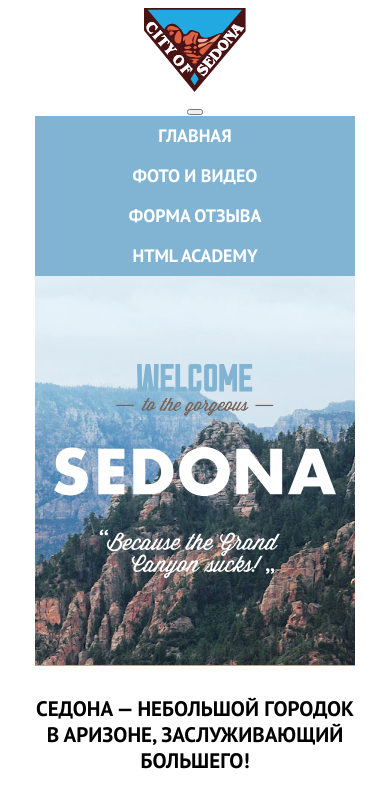
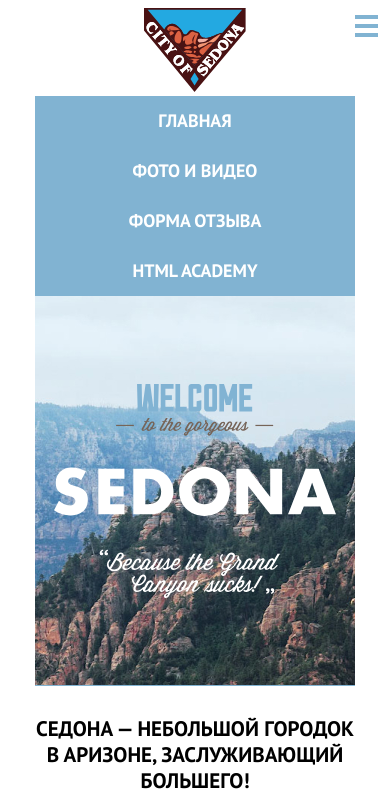
Before and after one commit to shldvts/1512041-sedona-22, a website: page source/index.html in a window 390 px wide. Shown: the top 801 px of the page. Drawn offline with nearby package versions, Linux system fonts and the light colour scheme; files that its build step writes are made by us from their sources.

```diff
--- a/source/index.html
+++ b/source/index.html
@@ -15,22 +15,22 @@
         <a class="page-header__logo" href="#">
           <img src="img/sedona-logo.svg" width="102" height="84" alt="Sedona">
         </a>
-        <nav class="header-nav">
-          <button class="header-nav__toggle" type="button">
+        <nav class="main-nav main-nav--closed main-nav--nojs">
+          <button class="main-nav__toggle" type="button">
             <span class="visually-hidden">Открыть меню</span>
           </button>
-          <ul class="header-nav__list">
-            <li class="header-nav__list-item">
-              <a class="header-nav__link" href="#">Главная</a>
+          <ul class="main-nav__list">
+            <li class="main-nav__list-item">
+              <a class="main-nav__link" href="#">Главная</a>
             </li>
-            <li class="header-nav__list-item">
-              <a class="header-nav__link" href="catalog.html">Фото и видео</a>
+            <li class="main-nav__list-item">
+              <a class="main-nav__link" href="catalog.html">Фото и видео</a>
             </li>
-            <li class="header-nav__list-item">
-              <a class="header-nav__link" href="form.html">Форма отзыва</a>
+            <li class="main-nav__list-item">
+              <a class="main-nav__link" href="form.html">Форма отзыва</a>
             </li>
-            <li class="header-nav__list-item">
-              <a class="header-nav__link" href="blank.html">HTML Academy</a>
+            <li class="main-nav__list-item">
+              <a class="main-nav__link" href="blank.html">HTML Academy</a>
             </li>
           </ul>
         </nav>
--- a/source/less/blocks/header-nav.less
+++ /dev/null
@@ -1,39 +0,0 @@
-// @import "blocks/header-nav.less"
-
-.header-nav__list {
-  margin: 0;
-  padding-left: 0;
-  list-style: none;
-}
-
-.header-nav__list-item {
-  background-color: @blue-basic;
-}
-
-.header-nav__link {
-  color: @basic-white;
-  .font-property(700; 18px; 40px);
-}
-
-@media (min-width: @tablet-width) {
-  .header-nav {
-    min-height: 56px;
-  }
-
-  .header-nav__list {
-    display: flex;
-    justify-content: space-between;
-  }
-
-  .header-nav__list-item {
-    background-color: @basic-white;
-  }
-
-  .header-nav__link {
-    color: @basic-black;
-  }
-
-  .header-nav__toggle {
-    display: none;
-  }
-}
--- /dev/null
+++ b/source/less/blocks/main-nav.less
@@ -0,0 +1,94 @@
+// @import "blocks/main-nav.less"
+
+.main-nav {
+  background-color: @basic-white;
+  min-height: 55px;
+}
+
+.main-nav__toggle {
+  position: absolute;
+  top: 0;
+  right: 0;
+  z-index: 2;
+  display: block;
+  width: 50px;
+  height: 50px;
+  cursor: pointer;
+  border: none;
+  background-color: transparent;
+
+  &:hover {
+    opacity: 0.6;
+  }
+
+  &:active {
+    opacity: 0.3;
+  }
+}
+
+.main-nav--closed .main-nav__toggle::before {
+  content: "";
+  position: absolute;
+  top: 15px;
+  left: 15px;
+  width: 23px;
+  height: 4px;
+  background-color: @blue-basic;
+  box-shadow: 0 9px 0 0 @blue-basic, 0 18px 0 0 @blue-basic;
+}
+
+.main-nav--opened .main-nav__toggle {
+  position: absolute;
+  width: 23px;
+  height: 23px;
+  background-image: url("../img/icon-close.svg");
+  background-color: @blue-basic;
+}
+
+.main-nav__list {
+  margin: 0;
+  padding-left: 0;
+  list-style: none;
+}
+
+.main-nav__link {
+  .font-property(700; 18px; 40px);
+  color: @basic-white;
+  position: relative;
+  display: block;
+  background-color: @blue-basic;
+  padding-top: 5px;
+  padding-bottom: 5px;
+
+  &:hover {
+    background-color: @blue-hover;
+  }
+
+  &:active {
+    background-color: @blue-active;
+    color: fade(@blue-basic; 70%);
+  }
+}
+
+@media (min-width: @tablet-width) {
+  .main-nav {
+    min-height: 56px;
+  }
+
+  .main-nav__list {
+    display: flex;
+    justify-content: space-between;
+  }
+
+  .main-nav__list-item {
+    background-color: @basic-white;
+  }
+
+  .main-nav__link {
+    color: @basic-black;
+  }
+
+  .main-nav__toggle {
+    display: none;
+  }
+}
--- a/source/less/style.less
+++ b/source/less/style.less
@@ -7,7 +7,7 @@
 // Blocks
 
 @import "blocks/page-header.less";
-@import "blocks/header-nav.less";
+@import "blocks/main-nav.less";
 @import "blocks/page-main.less";
 @import "blocks/advantages.less";
 @import "blocks/real-life.less";
```
Also changed, not shown: source/catalog.html (+11 -11 lines), source/form.html (+11 -11 lines), source/img/icon-close.svg (added), source/img/icon-menu.svg (added).
